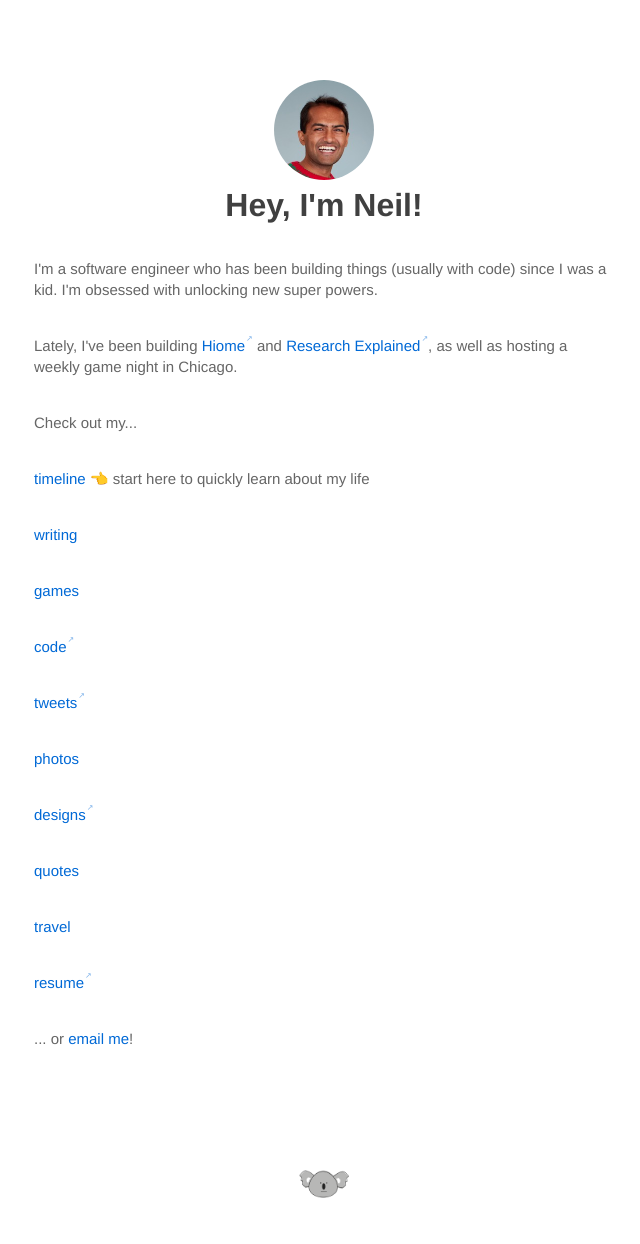
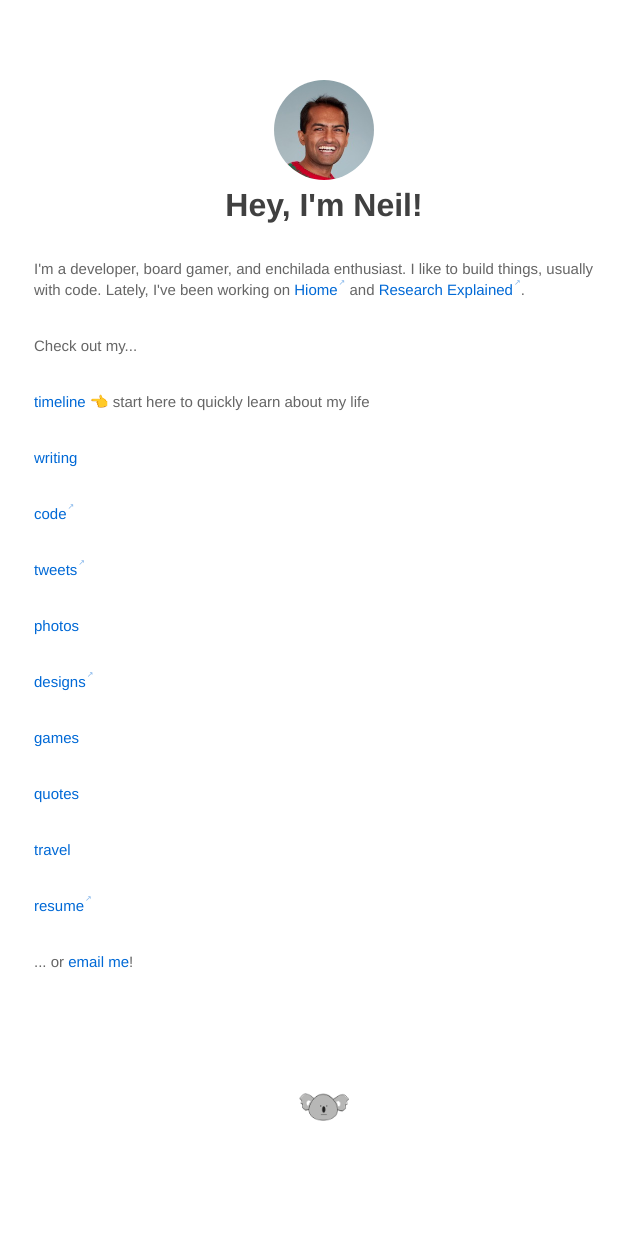
Before and after one commit to neilgupta/neilgupta.github.com, a Jekyll site: the page built from index.html, in a window 1280 px wide. Shown: the whole page, without its empty margins (316-956 px from the left). Built offline with Jekyll 4.4.1, drawn with Linux system fonts in a browser that asks for light colours; after the commit the page ends 1167 px from its top, so only the background shows below that.

Commit message:
slight wordsmithy

```diff
--- a/_layouts/post.html
+++ b/_layouts/post.html
@@ -16,7 +16,7 @@ layout: default
   <div class="contact">
     <p>
       <img src="/images/neil.jpeg" width="85" height="85" alt="Neil Gupta" />
-      <b>Neil Gupta</b> is the founder of <a href="https://www.hiome.com" target="_blank" title="Rethink what your home can do">Hiome</a>, where he is working to change how we use our homes. He loves talking about technology, cognitive psychology, and UX design. He grew up in the Bay Area but he hosts game nights and eats enchiladas in Chicago now. <a href="/">Learn more.</a>
+      <b>Neil Gupta</b> is the founder of <a href="https://www.hiome.com" target="_blank" title="Rethink what your home can do">Hiome</a>, where he is working to change how we use our homes. He loves talking about technology, cognitive psychology, and UX design. He grew up in the Bay Area but hosts game nights and eats enchiladas in Chicago now. <a href="/">Learn more.</a>
     </p>
   </div>
   <div class="clear">&nbsp;</div>
--- a/index.html
+++ b/index.html
@@ -9,16 +9,15 @@ title: Neil Gupta
     <h1>Hey, I'm Neil!</h1>
   </div>
 
-  <p>I'm a software engineer who has been building things (usually with code) since I was a kid. I'm obsessed with unlocking new super powers.</p>
-  <p>Lately, I've been building <a href="https://hiome.com" title="The best home occupancy sensor">Hiome</a> and <a href="https://researchexplained.org" title="Visual summaries of the latest COVID research">Research Explained</a>, as well as hosting a weekly game night in Chicago.</p>
+  <p>I'm a developer, board gamer, and enchilada enthusiast. I like to build things, usually with code. Lately, I've been working on <a href="https://hiome.com" title="The best home occupancy sensor">Hiome</a> and <a href="https://researchexplained.org" title="Visual summaries of the latest COVID research">Research Explained</a>.</p>
   <p>Check out my...</p>
   <p><a href="https://timeline.neil.gg" title="Skim my whole life">timeline</a> 👈 start here to quickly learn about my life</p>
   <p><a href="/all" title="'blog' is so 2005">writing</a></p>
-  <p><a href="/games" title="A list of the board games I own">games</a></p>
   <p><a href="https://github.com/neilgupta" title="Check out my open-source code">code</a></p>
   <p><a href="https://twitter.com/neilgupta" title="Follow @neilgupta on Twitter">tweets</a></p>
   <p><a href="https://photos.neil.gg" title="Browse my photos">photos</a></p>
   <p><a href="https://dribbble.com/neilgupta" title="Browse my oooold Dribbble shots">designs</a></p>
+  <p><a href="/games" title="A list of the board games I own">games</a></p>
   <p><a href="/quotes" title="A random collection of quotes I like">quotes</a></p>
   <p><a href="/travel" title="See the places I've been">travel</a></p>
   <p><a href="https://linkedin.com/in/guptaneil" title="My business card is thicker than yours">resume</a></p>
```
Also changed, not shown: travel.md (+1 -1 lines).
